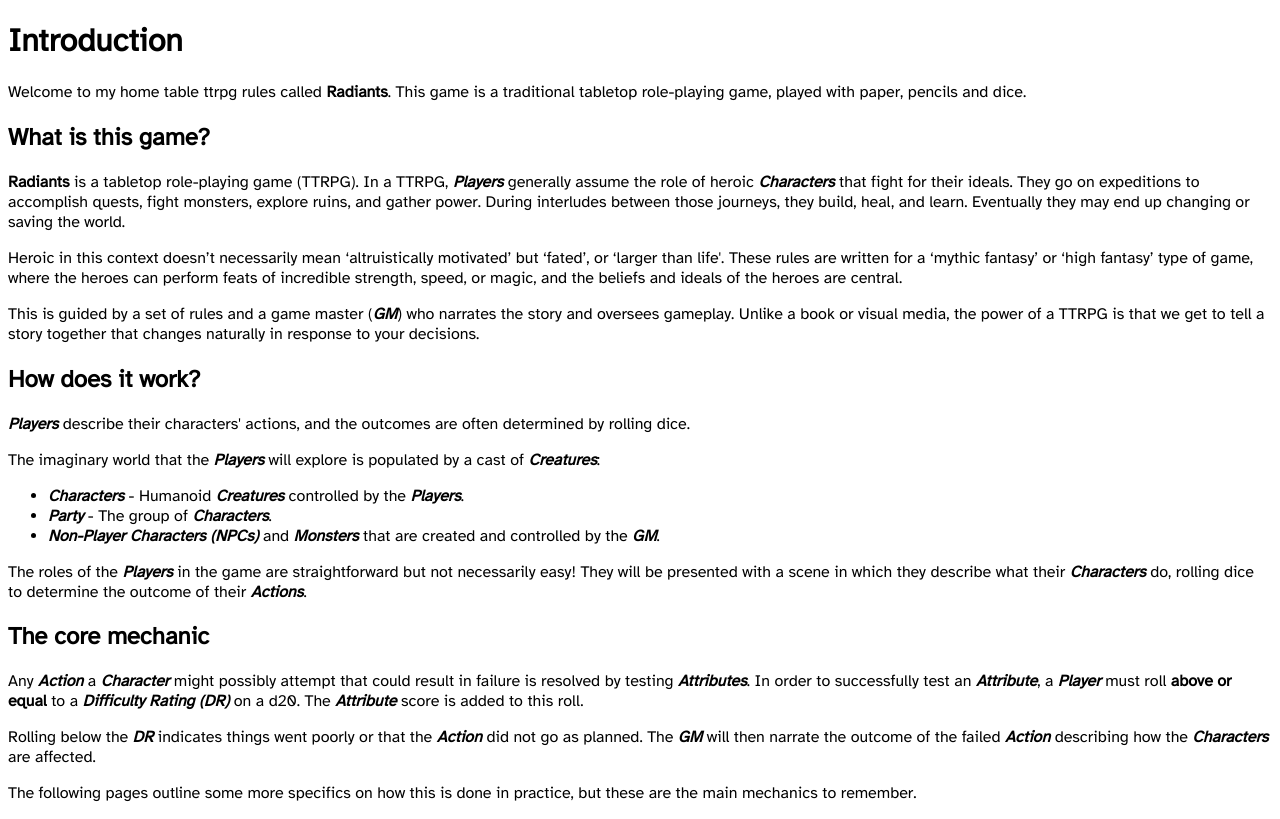
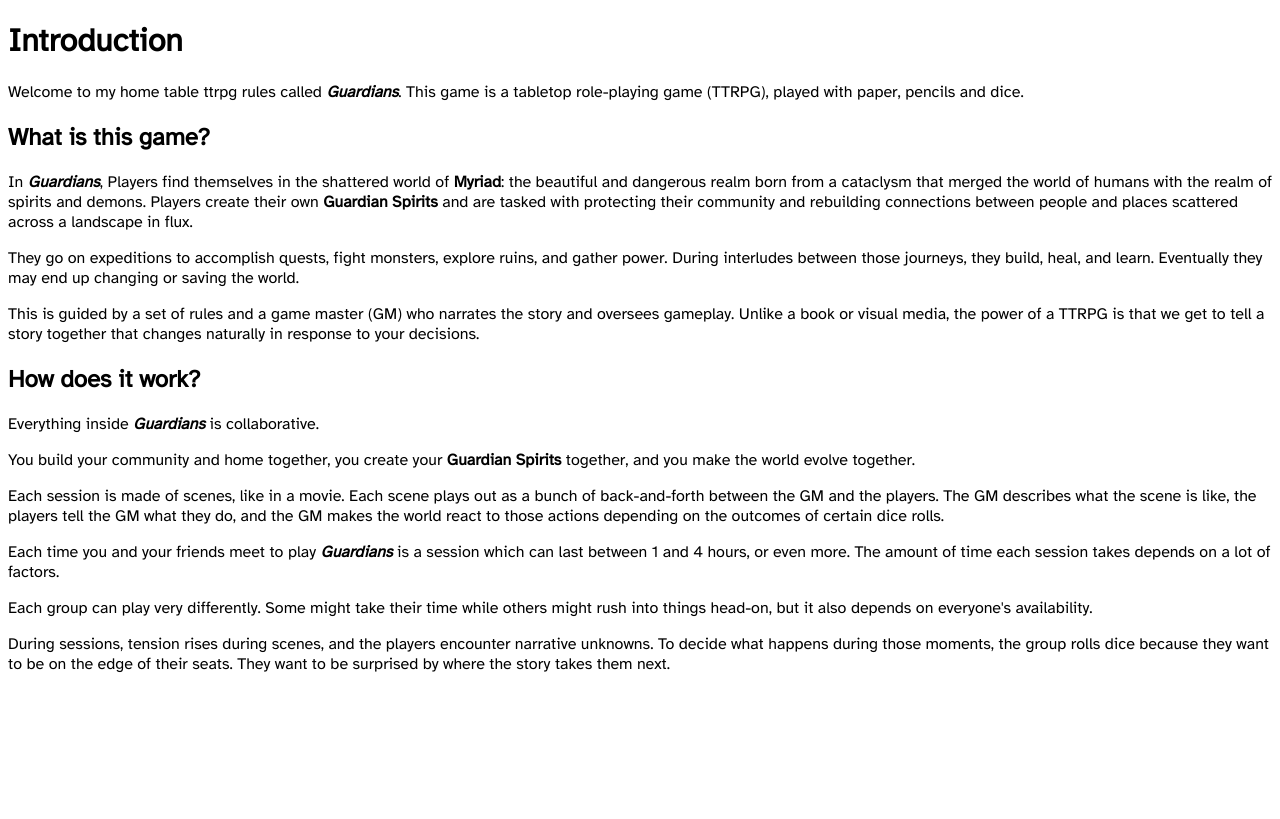
Before and after one commit to matt-gefen/radiant-hack, a Next.js app: page / in a window 1280 px wide. Built offline with nearby package versions, Linux system fonts and the light colour scheme.

Commit message:
feat: new index and favicon

```diff
--- a/package.json
+++ b/package.json
@@ -3,7 +3,7 @@
   "version": "0.0.1",
   "description": "Nextra docs template",
   "scripts": {
-    "dev": "next dev",
+    "dev": "next dev -p 3050",
     "build": "next build",
     "start": "next start"
   },
--- a/pages/index.mdx
+++ b/pages/index.mdx
@@ -1,31 +1,25 @@
 # Introduction
 
-Welcome to my home table ttrpg rules called **Radiants**. This game is a traditional tabletop role-playing game, played with paper, pencils and dice.
+Welcome to my home table ttrpg rules called **_Guardians_**. This game is a tabletop role-playing game (TTRPG), played with paper, pencils and dice.
 
 ## What is this game?
 
-**Radiants** is a tabletop role-playing game (TTRPG). In a TTRPG, **_Players_** generally assume the role of heroic **_Characters_** that fight for their ideals. They go on expeditions to accomplish quests, fight monsters, explore ruins, and gather power. During interludes between those journeys, they build, heal, and learn. Eventually they may end up changing or saving the world.
+In **_Guardians_**, Players find themselves in the shattered world of **Myriad**: the beautiful and dangerous realm born from a cataclysm that merged the world of humans with the realm of spirits and demons. Players create their own **Guardian Spirits** and are tasked with protecting their community and rebuilding connections between people and places scattered across a landscape in flux.
 
-Heroic in this context doesn’t necessarily mean ‘altruistically motivated’ but ‘fated’, or ‘larger than life'. These rules are written for a ‘mythic fantasy’ or ‘high fantasy’ type of game, where the heroes can perform feats of incredible strength, speed, or magic, and the beliefs and ideals of the heroes are central.
+They go on expeditions to accomplish quests, fight monsters, explore ruins, and gather power. During interludes between those journeys, they build, heal, and learn. Eventually they may end up changing or saving the world.
 
-This is guided by a set of rules and a game master (**_GM_**) who narrates the story and oversees gameplay. Unlike a book or visual media, the power of a TTRPG is that we get to tell a story together that changes naturally in response to your decisions.
+This is guided by a set of rules and a game master (GM) who narrates the story and oversees gameplay. Unlike a book or visual media, the power of a TTRPG is that we get to tell a story together that changes naturally in response to your decisions.
 
 ## How does it work?
 
-**_Players_** describe their characters' actions, and the outcomes are often determined by rolling dice.
+Everything inside **_Guardians_** is collaborative.
 
-The imaginary world that the **_Players_** will explore is populated by a cast of **_Creatures_**:
+You build your community and home together, you create your **Guardian Spirits** together, and you make the world evolve together.
 
-- **_Characters_** - Humanoid **_Creatures_** controlled by the **_Players_**.
-- **_Party_** - The group of **_Characters_**.
-- **_Non-Player Characters (NPCs)_** and **_Monsters_** that are created and controlled by the **_GM_**.
+Each session is made of scenes, like in a movie. Each scene plays out as a bunch of back-and-forth between the GM and the players. The GM describes what the scene is like, the players tell the GM what they do, and the GM makes the world react to those actions depending on the outcomes of certain dice rolls.
 
-The roles of the **_Players_** in the game are straightforward but not necessarily easy! They will be presented with a scene in which they describe what their **_Characters_** do, rolling dice to determine the outcome of their **_Actions_**.
+Each time you and your friends meet to play **_Guardians_** is a session which can last between 1 and 4 hours, or even more. The amount of time each session takes depends on a lot of factors.
 
-## The core mechanic
+Each group can play very differently. Some might take their time while others might rush into things head-on, but it also depends on everyone's availability.
 
-Any **_Action_** a **_Character_** might possibly attempt that could result in failure is resolved by testing **_Attributes_**. In order to successfully test an **_Attribute_**, a **_Player_** must roll **above or equal** to a **_Difficulty Rating (DR)_** on a d20. The **_Attribute_** score is added to this roll.
-
-Rolling below the **_DR_** indicates things went poorly or that the **_Action_** did not go as planned. The **_GM_** will then narrate the outcome of the failed **_Action_** describing how the **_Characters_** are affected.
-
-The following pages outline some more specifics on how this is done in practice, but these are the main mechanics to remember.
+During sessions, tension rises during scenes, and the players encounter narrative unknowns. To decide what happens during those moments, the group rolls dice because they want to be on the edge of their seats. They want to be surprised by where the story takes them next.
```
Also changed, not shown: 1 other file (tests, documents, lock files or other folders).
